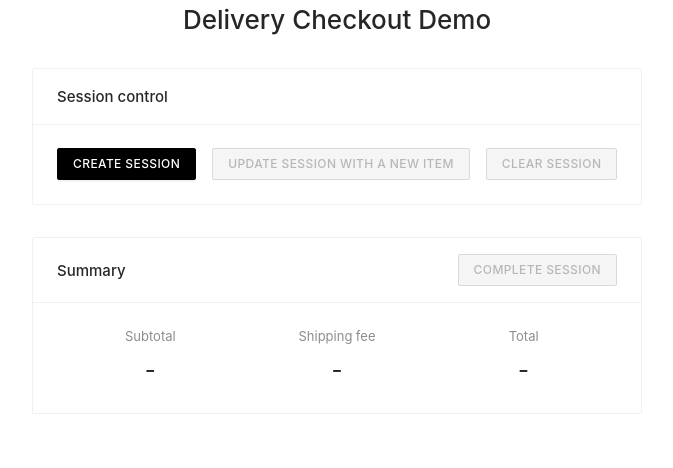
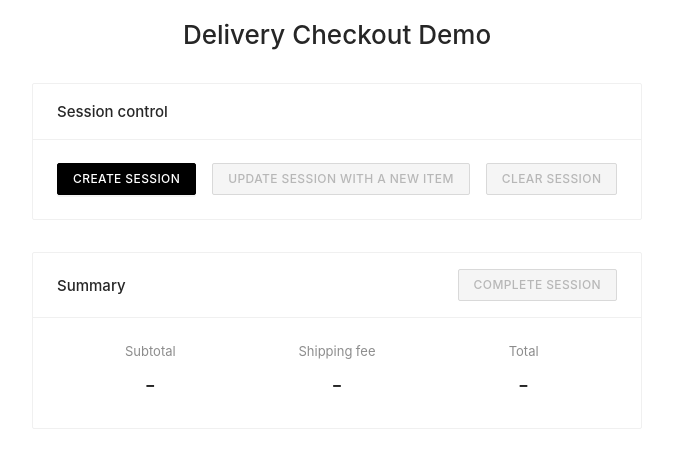
Before and after one commit to shipwallet/delivery-checkout-demo, a React (Create React App) app: page / in a window 1280 px wide. Shown: the top 468 px of the page, without its empty margins (303-976 px from the left). Built offline with nearby package versions, Linux system fonts and the light colour scheme; no server answers; the HTML template or start-up script is replaced by a standard one.

Commit message:
feat: add some space to header

```diff
--- a/src/App.tsx
+++ b/src/App.tsx
@@ -156,6 +156,7 @@ export default function App() {
         maxWidth: "610px",
         margin: "auto",
         paddingBottom: "30px",
+        paddingTop: "15px",
       }}
     >
       <h1>Delivery Checkout Demo</h1>
```
